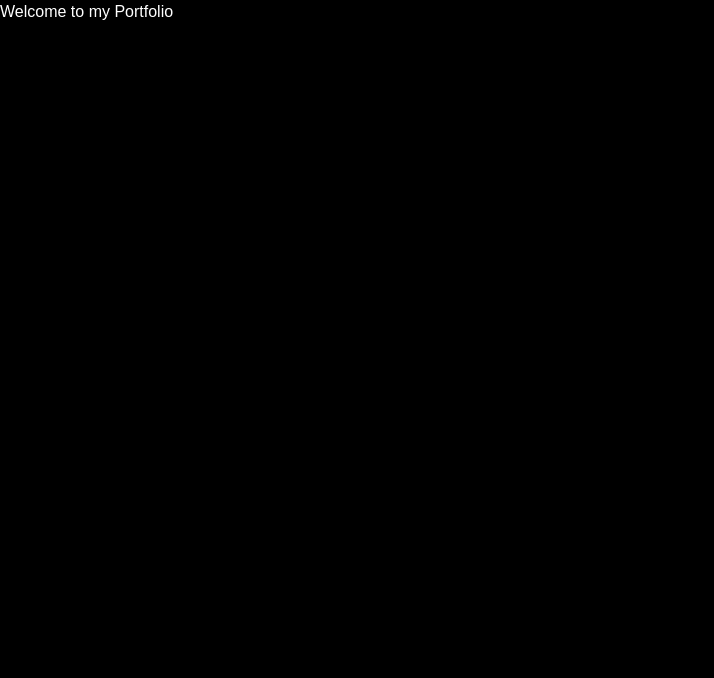
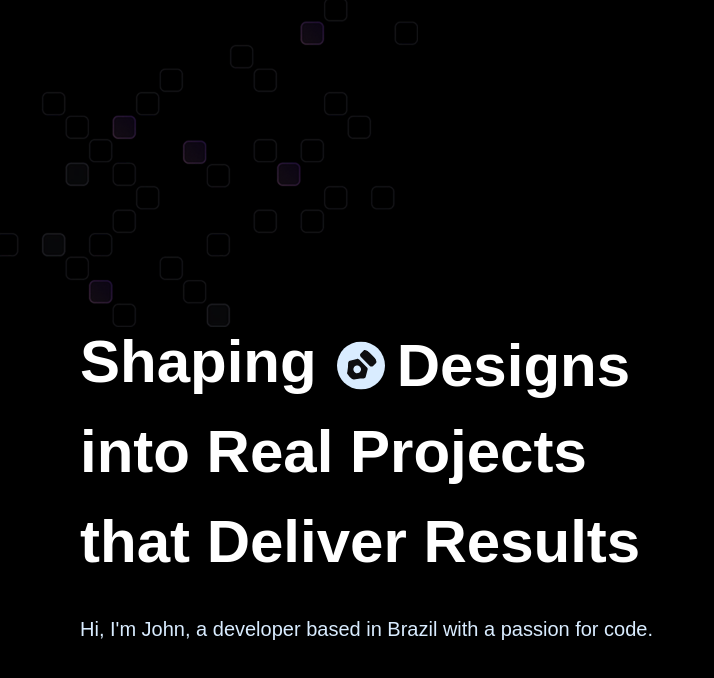
Before and after one commit to veidzvj/veidzvj.github.io, a React (Vite) app: page / in a window 1280 px wide. Shown: the top 678 px of the page, without its empty margins (0-714 px from the left). Built offline with nearby package versions, Linux system fonts and the light colour scheme; a web font is replaced by a local one.

Commit message:
feat: add Hero section and base constants

```diff
--- a/src/App.tsx
+++ b/src/App.tsx
@@ -1,10 +1,10 @@
+import Hero from './sections/Hero'
+
 const App = () => {
   return (
-    <main>
-      <div>
-        <h1>Welcome to my Portfolio</h1>
-      </div>
-    </main>
+    <div>
+      <Hero />
+    </div>
   )
 }
 
--- /dev/null
+++ b/src/constants/index.ts
@@ -0,0 +1,12 @@
+const words = [
+  { text: 'Ideas', imagePath: '/images/ideas.svg' },
+  { text: 'Concepts', imagePath: '/images/concepts.svg' },
+  { text: 'Designs', imagePath: '/images/designs.svg' },
+  { text: 'Code', imagePath: '/images/code.svg' },
+  { text: 'Ideas', imagePath: '/images/ideas.svg' },
+  { text: 'Concepts', imagePath: '/images/concepts.svg' },
+  { text: 'Designs', imagePath: '/images/designs.svg' },
+  { text: 'Code', imagePath: '/images/code.svg' },
+]
+
+export { words }
--- /dev/null
+++ b/src/sections/Hero.tsx
@@ -0,0 +1,48 @@
+import { words } from '../constants'
+
+function Hero() {
+  return (
+    <section id="hero" className="relative overflow-hidden">
+      <div className="absolute top-0 left-0 z-10">
+        <img src="/images/bg.png" alt="Background" />
+      </div>
+
+      <div className="hero-layout">
+        <header className="flex flex-col justify-center md:w-full w-screen md:px-20 px-5">
+          <div className="flex flex-col gap-7">
+            <div className="hero-text">
+              <h1>
+                Shaping
+                <span className="slide">
+                  <span className="wrapper">
+                    {words.map((word) => (
+                      <span
+                        key={word.text}
+                        className="flex items-center md:gap-3 gap-1 pb-2"
+                      >
+                        <img
+                          src={word.imagePath}
+                          alt={word.text}
+                          className="xl:size-12 md:size-10 size-7 md:p-2 p-1 rounded-full bg-white-50"
+                        />
+
+                        <span>{word.text}</span>
+                      </span>
+                    ))}
+                  </span>
+                </span>
+              </h1>
+              <h1>into Real Projects</h1>
+              <h1>that Deliver Results</h1>
+            </div>
+            <p className="text-white-50 md:text-xl relative z-10 pointer-events-none">
+              Hi, I'm John, a developer based in Brazil with a passion for code.
+            </p>
+          </div>
+        </header>
+      </div>
+    </section>
+  )
+}
+
+export default Hero
```
